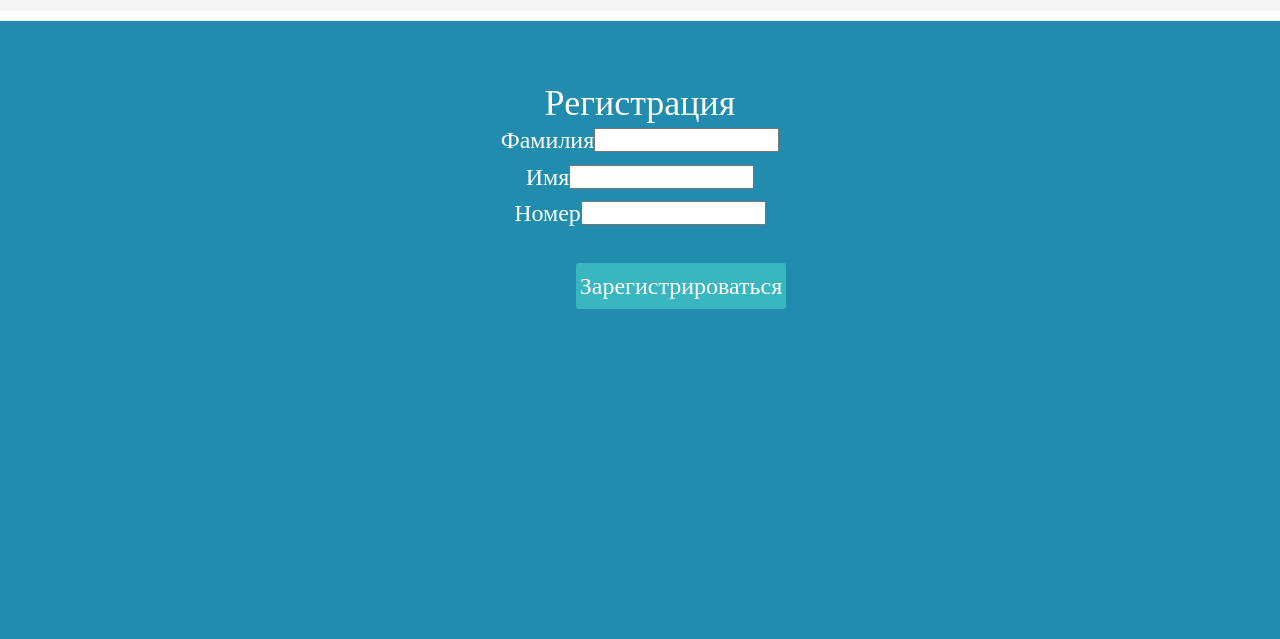
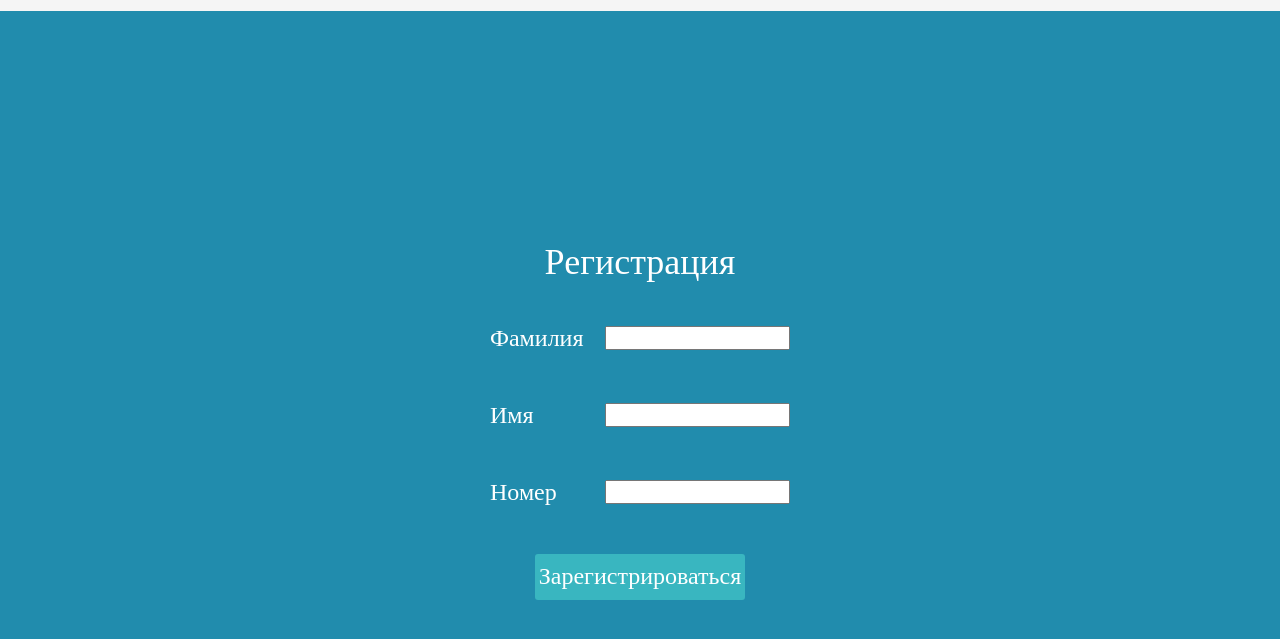
Before and after one commit to ktogafarov/diplom, a plain HTML site: page login.html in a window 1280 px wide. Shown: the part 129-768 px from the top of the page. Drawn offline with nearby package versions, Linux system fonts and the light colour scheme.

Commit message:
полу-рега

```diff
--- a/login.css
+++ b/login.css
@@ -120,12 +120,22 @@ body {
 
 .reg {
     width: 100%;
-    height: 717px;
-    margin-top: 150px;
+    height: 767px;
+    margin-top: 100px;
     background: #218CAD;
     padding-top: 70px;
     display: flex;
-    justify-content: flex-start;
+    justify-content: center;
+    align-items: center;
+    flex-direction: column;
+}
+
+.regi {
+    width: 300px;
+    height: 350px;
+    background: #218CAD;
+    display: flex;
+    justify-content: space-between;
     flex-direction: column;
 }
 
@@ -150,15 +160,19 @@ body {
     color: #FFFFFF;
     margin-top: 1%;
     display: flex;
+    justify-content: space-between;
+}
+
+.reg_btn {
+    display: flex;
+    align-items: center;
     justify-content: center;
 }
 
-.reg_btn {
+.reg_btn_txt {
     width: 210px;
     height: 46px;
     font-size: 24px;
-    margin-top: 38px;
-    margin-left: 40px;
     display: flex;
     align-items: center;
     justify-content: space-around;
@@ -166,7 +180,6 @@ body {
     background: #39B6C0;
     border-radius: 3px;
     cursor: pointer;
-    margin-left: 45%;
 }
 
 .foot {
--- a/login.html
+++ b/login.html
@@ -61,6 +61,7 @@
     </div>
 
     <div class="reg">
+        <div class="regi">
             <div class="reg_txt1">Регистрация</div>
 
             <div class="reg_block">
@@ -78,7 +79,12 @@
                 <input type="text">
             </div>
 
-        <div class="reg_btn">Зарегистрироваться</div>
+            <div class="reg_btn">
+                <div class="reg_btn_txt">Зарегистрироваться</div>
+            </div>
+
+        </div>
+
     </div>
 
     <!-- <div class="foot">
```
Lines whose indentation alone changed are shown as unchanged.
